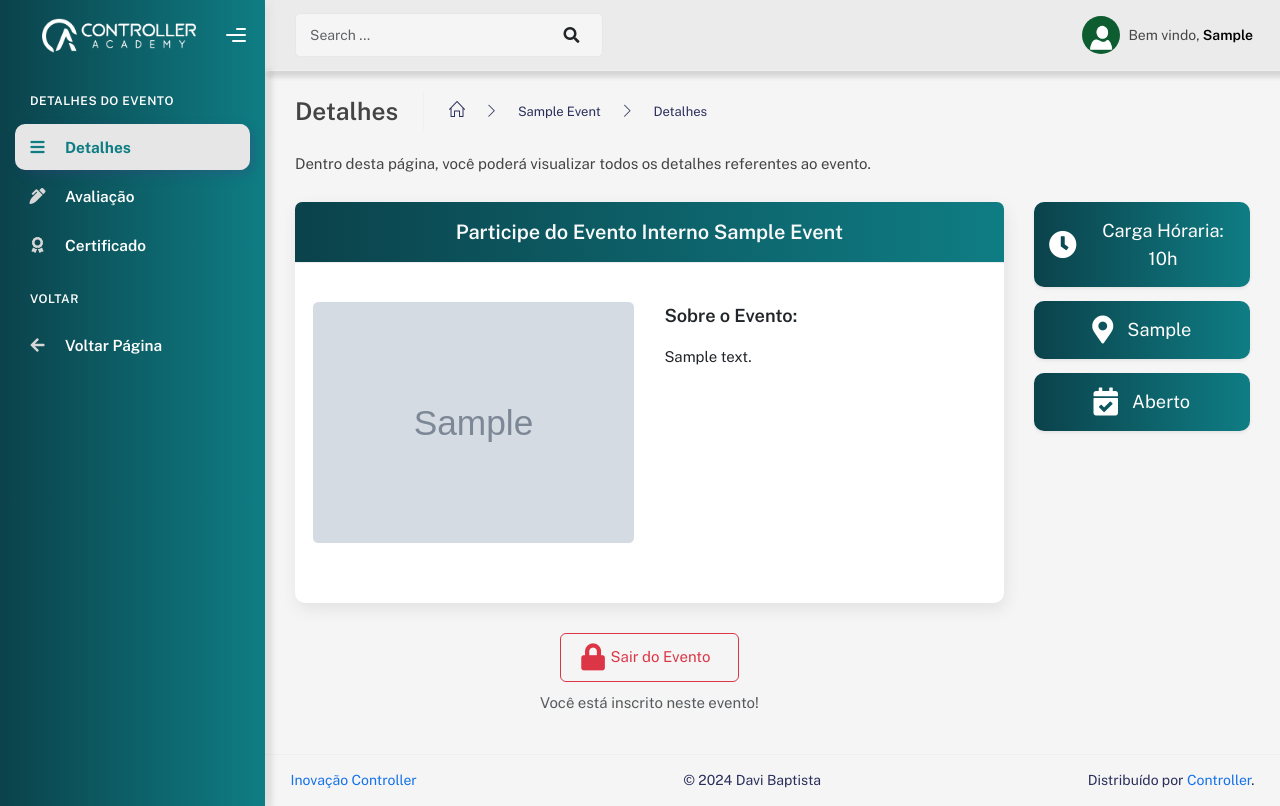
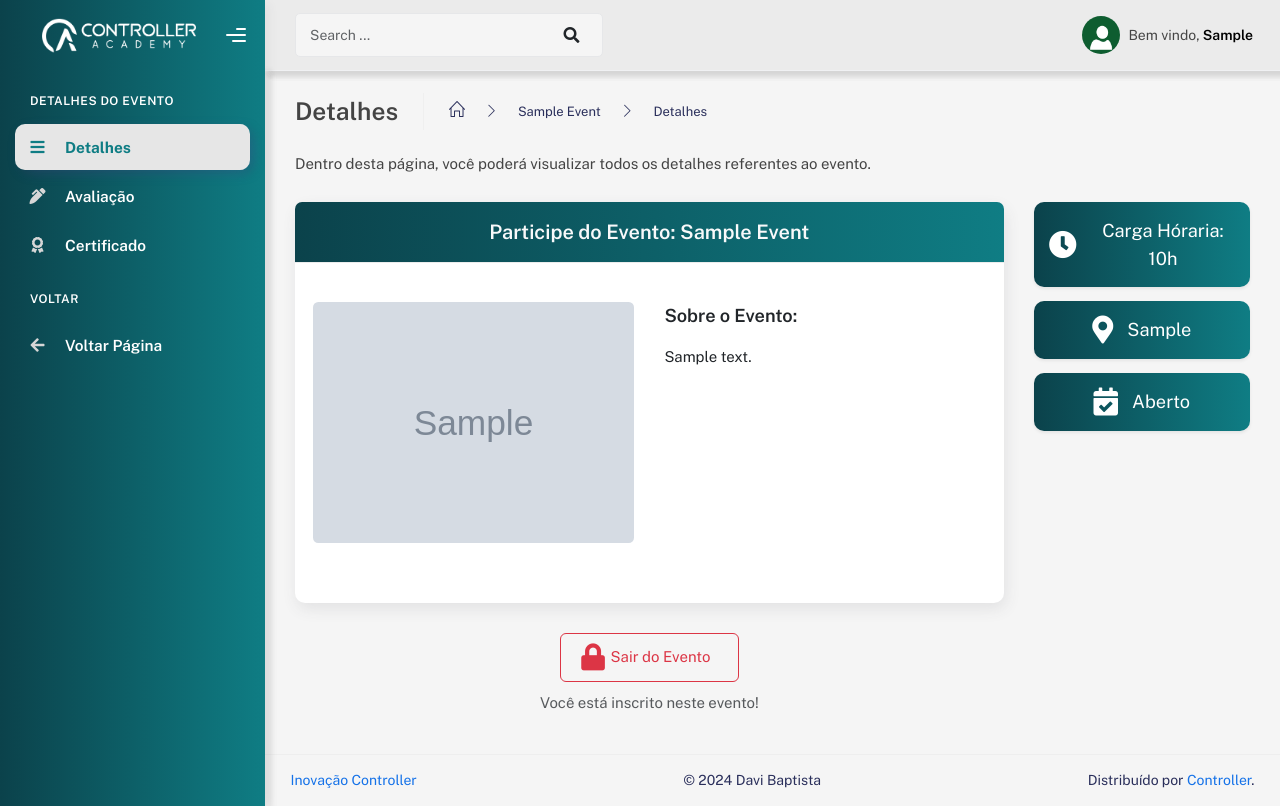
Before and after one commit to InovController/site-eventos, a Django app: page /evento/1/ in a window 1280 px wide. Run offline with Django 5.2, Linux system fonts and the light colour scheme; a user stored in the database is signed in; tables that the repository leaves empty hold one stand-in row (values such as "Sample post"); grey boxes marked "Sample" are stand-in pictures; some libraries are stand-ins or nearby versions.

Commit message:
update card-title text

```diff
--- a/events_manager/templates/event_detail.html
+++ b/events_manager/templates/event_detail.html
@@ -32,7 +32,7 @@
         <div class="col-md-9 mx-auto">
             <div class="card border-0">
                 <div class="card-header text-center bg-academy py-3 rounded-top-3">
-                    <h2 class="card-title text-light">Participe do Evento {{ object.kind|title }} {{ object.title|title }}</h2>
+                    <h2 class="card-title text-light">Participe do Evento: {{ object.title|title }}</h2>
                 </div>
                 <div class="card-body my-4">
                     <div class="row">
```
